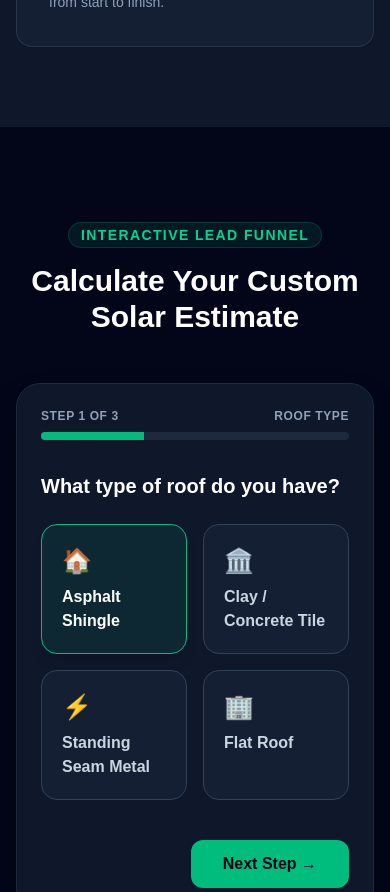
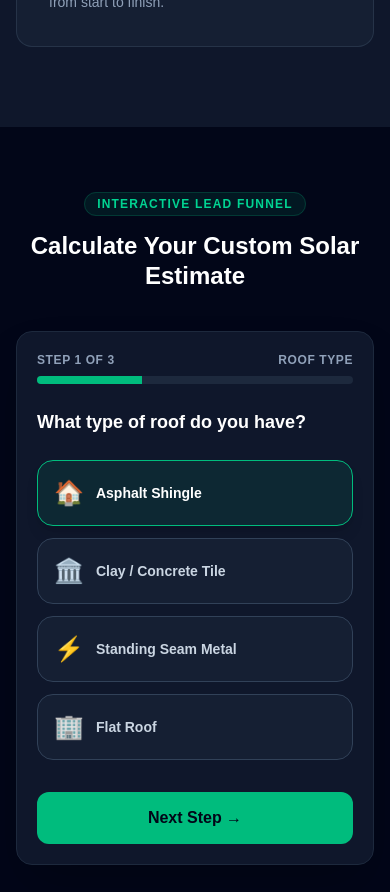
Before and after one commit to bolusunday/forte-solar-project, a Next.js app: page / in a window 390 px wide. Shown: the part 2500-3392 px from the top of the page. Built offline with nearby package versions, Linux system fonts and the light colour scheme.

Commit message:
lead estimator optimised for mobile

```diff
--- a/app/components/LeadEstimator.tsx
+++ b/app/components/LeadEstimator.tsx
@@ -25,21 +25,24 @@ export default function LeadEstimator() {
   const savings = savingsMap[monthlyBill] || savingsMap["200-400"];
 
   return (
-    <section id="estimator" className="py-24 bg-slate-950 text-white relative">
+    <section
+      id="estimator"
+      className="py-16 sm:py-24 bg-slate-950 text-white relative"
+    >
       <div className="max-w-3xl mx-auto px-4 sm:px-6 lg:px-8">
-        <div className="text-center mb-12">
-          <span className="text-emerald-400 font-semibold text-sm uppercase tracking-widest bg-emerald-500/10 px-3 py-1 rounded-full border border-emerald-500/20">
+        <div className="text-center mb-10 sm:mb-12">
+          <span className="text-emerald-400 font-semibold text-xs sm:text-sm uppercase tracking-widest bg-emerald-500/10 px-3 py-1 rounded-full border border-emerald-500/20">
             Interactive Lead Funnel
           </span>
-          <h2 className="text-3xl sm:text-4xl font-extrabold mt-4 mb-3">
+          <h2 className="text-2xl sm:text-4xl font-extrabold mt-4 mb-3 leading-tight">
             Calculate Your Custom Solar Estimate
           </h2>
         </div>
 
-        <div className="bg-slate-900 border border-slate-800 rounded-3xl p-6 sm:p-10 shadow-2xl">
+        <div className="bg-slate-900 border border-slate-800 rounded-2xl sm:rounded-3xl p-5 sm:p-10 shadow-2xl">
           {/* Progress Indicator */}
           {!isSubmitted && (
-            <div className="mb-8">
+            <div className="mb-6 sm:mb-8">
               <div className="flex justify-between text-xs font-semibold uppercase tracking-wider text-slate-400 mb-2">
                 <span>Step {step} of 3</span>
                 <span>
@@ -61,23 +64,24 @@ export default function LeadEstimator() {
 
           {/* SUCCESS SCREEN */}
           {isSubmitted ? (
-            <div className="text-center py-12 space-y-6">
+            <div className="text-center py-8 sm:py-12 space-y-6">
               <div className="w-16 h-16 bg-emerald-500/20 text-emerald-400 rounded-full flex items-center justify-center mx-auto text-3xl font-bold">
                 ✓
               </div>
-              <h3 className="text-2xl font-bold">
+              <h3 className="text-xl sm:text-2xl font-bold">
                 Estimate Ready, {fullName}!
               </h3>
-              <p className="text-slate-300">
+              <p className="text-slate-300 text-sm sm:text-base px-2">
                 We sent your breakdown to{" "}
-                <span className="text-emerald-400">{email}</span> for zip code{" "}
+                <span className="text-emerald-400 break-all">{email}</span> for
+                zip code{" "}
                 <span className="text-white font-semibold">{zipCode}</span>.
               </p>
-              <div className="bg-slate-950 p-6 rounded-2xl border border-slate-800 max-w-sm mx-auto">
+              <div className="bg-slate-950 p-5 sm:p-6 rounded-2xl border border-slate-800 max-w-sm mx-auto">
                 <div className="text-xs text-slate-400">
                   Projected 25-Year Savings
                 </div>
-                <div className="text-4xl font-black text-emerald-400 my-1">
+                <div className="text-3xl sm:text-4xl font-black text-emerald-400 my-1">
                   {savings.twentyFiveYear}
                 </div>
               </div>
@@ -87,7 +91,7 @@ export default function LeadEstimator() {
                   setIsSubmitted(false);
                   setStep(1);
                 }}
-                className="text-sm text-slate-400 hover:text-white underline cursor-pointer"
+                className="text-sm text-slate-400 hover:text-white underline cursor-pointer pt-2"
               >
                 Reset Calculator
               </button>
@@ -97,10 +101,10 @@ export default function LeadEstimator() {
               {/* STEP 1 */}
               {step === 1 && (
                 <div className="space-y-6">
-                  <h3 className="text-xl font-bold">
+                  <h3 className="text-lg sm:text-xl font-bold">
                     What type of roof do you have?
                   </h3>
-                  <div className="grid grid-cols-2 gap-4">
+                  <div className="grid grid-cols-1 sm:grid-cols-2 gap-3 sm:gap-4">
                     {[
                       { id: "shingle", label: "Asphalt Shingle", icon: "🏠" },
                       { id: "tile", label: "Clay / Concrete Tile", icon: "🏛️" },
@@ -111,23 +115,25 @@ export default function LeadEstimator() {
                         key={item.id}
                         type="button"
                         onClick={() => setRoofType(item.id)}
-                        className={`p-5 rounded-2xl border text-left transition-all flex flex-col gap-2 cursor-pointer ${
+                        className={`p-4 sm:p-5 rounded-2xl border text-left transition-all flex items-center sm:flex-col gap-3 sm:gap-2 cursor-pointer ${
                           roofType === item.id
                             ? "bg-emerald-500/10 border-emerald-500 text-white shadow-lg"
                             : "bg-slate-800/50 border-slate-700 text-slate-300 hover:border-slate-500"
                         }`}
                       >
                         <span className="text-2xl">{item.icon}</span>
-                        <span className="font-semibold">{item.label}</span>
+                        <span className="font-semibold text-sm sm:text-base">
+                          {item.label}
+                        </span>
                       </button>
                     ))}
                   </div>
 
-                  <div className="flex justify-end pt-4">
+                  <div className="flex justify-end pt-2">
                     <button
                       type="button"
                       onClick={() => setStep(2)}
-                      className="bg-emerald-500 hover:bg-emerald-600 text-slate-950 font-bold px-8 py-3 rounded-xl cursor-pointer transition-all"
+                      className="w-full sm:w-auto bg-emerald-500 hover:bg-emerald-600 text-slate-950 font-bold px-8 py-3.5 sm:py-3 rounded-xl cursor-pointer transition-all text-center"
                     >
                       Next Step →
                     </button>
@@ -138,7 +144,7 @@ export default function LeadEstimator() {
               {/* STEP 2 */}
               {step === 2 && (
                 <div className="space-y-6">
-                  <h3 className="text-xl font-bold">
+                  <h3 className="text-lg sm:text-xl font-bold">
                     What is your average monthly electric bill?
                   </h3>
                   <div className="space-y-3">
@@ -157,24 +163,28 @@ export default function LeadEstimator() {
                             : "bg-slate-800/50 border-slate-700 text-slate-300 hover:border-slate-500"
                         }`}
                       >
-                        <span className="font-semibold">{item.label}</span>
-                        <span>{monthlyBill === item.id ? "✓" : ""}</span>
+                        <span className="font-semibold text-sm sm:text-base">
+                          {item.label}
+                        </span>
+                        <span className="text-emerald-400">
+                          {monthlyBill === item.id ? "✓" : ""}
+                        </span>
                       </button>
                     ))}
                   </div>
 
-                  <div className="flex justify-between pt-4">
+                  <div className="flex flex-col-reverse sm:flex-row justify-between gap-3 pt-2">
                     <button
                       type="button"
                       onClick={() => setStep(1)}
-                      className="bg-slate-800 hover:bg-slate-700 text-slate-300 font-semibold px-6 py-3 rounded-xl cursor-pointer"
+                      className="w-full sm:w-auto bg-slate-800 hover:bg-slate-700 text-slate-300 font-semibold px-6 py-3.5 sm:py-3 rounded-xl cursor-pointer text-center"
                     >
                       ← Back
                     </button>
                     <button
                       type="button"
                       onClick={() => setStep(3)}
-                      className="bg-emerald-500 hover:bg-emerald-600 text-slate-950 font-bold px-8 py-3 rounded-xl cursor-pointer"
+                      className="w-full sm:w-auto bg-emerald-500 hover:bg-emerald-600 text-slate-950 font-bold px-8 py-3.5 sm:py-3 rounded-xl cursor-pointer text-center"
                     >
                       View Estimate →
                     </button>
@@ -189,39 +199,39 @@ export default function LeadEstimator() {
                     e.preventDefault();
                     setIsSubmitted(true);
                   }}
-                  className="space-y-6"
+                  className="space-y-5 sm:space-y-6"
                 >
                   <div className="bg-emerald-500/10 border border-emerald-500/20 rounded-2xl p-4 flex items-center justify-between">
                     <div>
-                      <div className="text-xs text-emerald-400 font-semibold uppercase">
+                      <div className="text-[10px] sm:text-xs text-emerald-400 font-semibold uppercase">
                         Estimated Monthly Savings
                       </div>
-                      <div className="text-2xl font-black text-white">
+                      <div className="text-xl sm:text-2xl font-black text-white">
                         {savings.monthly} /mo
                       </div>
                     </div>
                     <div className="text-right">
-                      <div className="text-xs text-emerald-400 font-semibold uppercase">
+                      <div className="text-[10px] sm:text-xs text-emerald-400 font-semibold uppercase">
                         25-Year Total
                       </div>
-                      <div className="text-2xl font-black text-emerald-400">
+                      <div className="text-xl sm:text-2xl font-black text-emerald-400">
                         {savings.twentyFiveYear}
                       </div>
                     </div>
                   </div>
 
-                  <h3 className="text-xl font-bold">
+                  <h3 className="text-lg sm:text-xl font-bold">
                     Where should we send your custom proposal?
                   </h3>
 
-                  <div className="grid sm:grid-cols-2 gap-4">
+                  <div className="grid grid-cols-1 sm:grid-cols-2 gap-4">
                     <input
                       type="text"
                       required
                       placeholder="Full Name"
                       value={fullName}
                       onChange={(e) => setFullName(e.target.value)}
-                      className="bg-slate-950 border border-slate-800 rounded-xl px-4 py-3 text-white focus:outline-none focus:border-emerald-500"
+                      className="bg-slate-950 border border-slate-800 rounded-xl px-4 py-3 text-sm sm:text-base text-white focus:outline-none focus:border-emerald-500"
                     />
                     <input
                       type="text"
@@ -229,18 +239,18 @@ export default function LeadEstimator() {
                       placeholder="Zip Code"
                       value={zipCode}
                       onChange={(e) => setZipCode(e.target.value)}
-                      className="bg-slate-950 border border-slate-800 rounded-xl px-4 py-3 text-white focus:outline-none focus:border-emerald-500"
+                      className="bg-slate-950 border border-slate-800 rounded-xl px-4 py-3 text-sm sm:text-base text-white focus:outline-none focus:border-emerald-500"
                     />
                   </div>
 
-                  <div className="grid sm:grid-cols-2 gap-4">
+                  <div className="grid grid-cols-1 sm:grid-cols-2 gap-4">
                     <input
                       type="email"
                       required
                       placeholder="Email Address"
                       value={email}
                       onChange={(e) => setEmail(e.target.value)}
-                      className="bg-slate-950 border border-slate-800 rounded-xl px-4 py-3 text-white focus:outline-none focus:border-emerald-500"
+                      className="bg-slate-950 border border-slate-800 rounded-xl px-4 py-3 text-sm sm:text-base text-white focus:outline-none focus:border-emerald-500"
                     />
                     <input
                       type="tel"
@@ -248,21 +258,21 @@ export default function LeadEstimator() {
                       placeholder="Phone Number"
                       value={phone}
                       onChange={(e) => setPhone(e.target.value)}
-                      className="bg-slate-950 border border-slate-800 rounded-xl px-4 py-3 text-white focus:outline-none focus:border-emerald-500"
+                      className="bg-slate-950 border border-slate-800 rounded-xl px-4 py-3 text-sm sm:text-base text-white focus:outline-none focus:border-emerald-500"
                     />
                   </div>
 
-                  <div className="flex justify-between pt-4">
+                  <div className="flex flex-col-reverse sm:flex-row justify-between gap-3 pt-2">
                     <button
                       type="button"
                       onClick={() => setStep(2)}
-                      className="bg-slate-800 hover:bg-slate-700 text-slate-300 font-semibold px-6 py-3 rounded-xl cursor-pointer"
+                      className="w-full sm:w-auto bg-slate-800 hover:bg-slate-700 text-slate-300 font-semibold px-6 py-3.5 sm:py-3 rounded-xl cursor-pointer text-center"
                     >
                       ← Back
                     </button>
                     <button
                       type="submit"
-                      className="bg-emerald-500 hover:bg-emerald-600 text-slate-950 font-extrabold px-8 py-3 rounded-xl shadow-lg cursor-pointer"
+                      className="w-full sm:w-auto bg-emerald-500 hover:bg-emerald-600 text-slate-950 font-extrabold px-8 py-3.5 sm:py-3 rounded-xl shadow-lg cursor-pointer text-center"
                     >
                       Get My Free Proposal →
                     </button>
```
